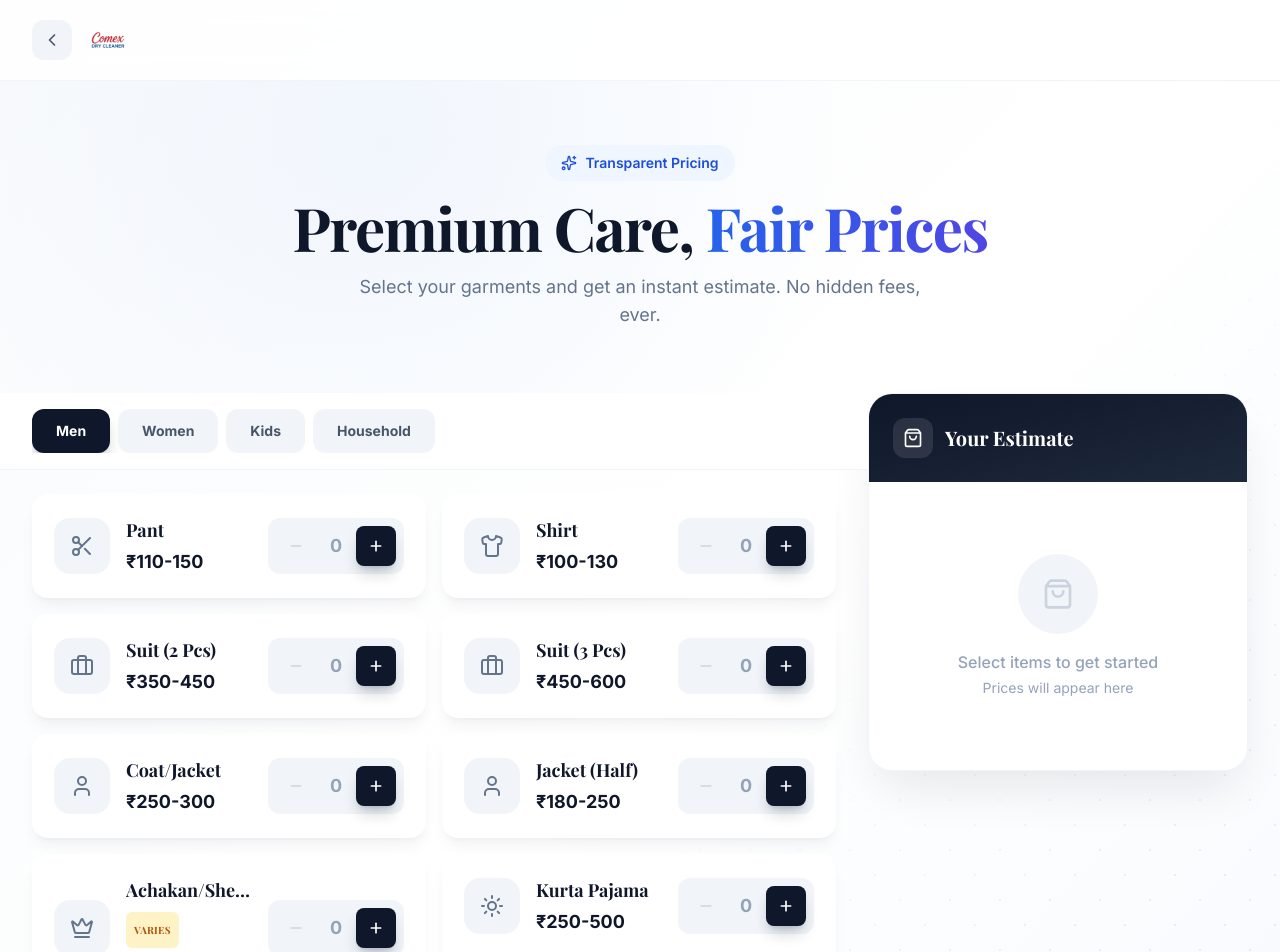
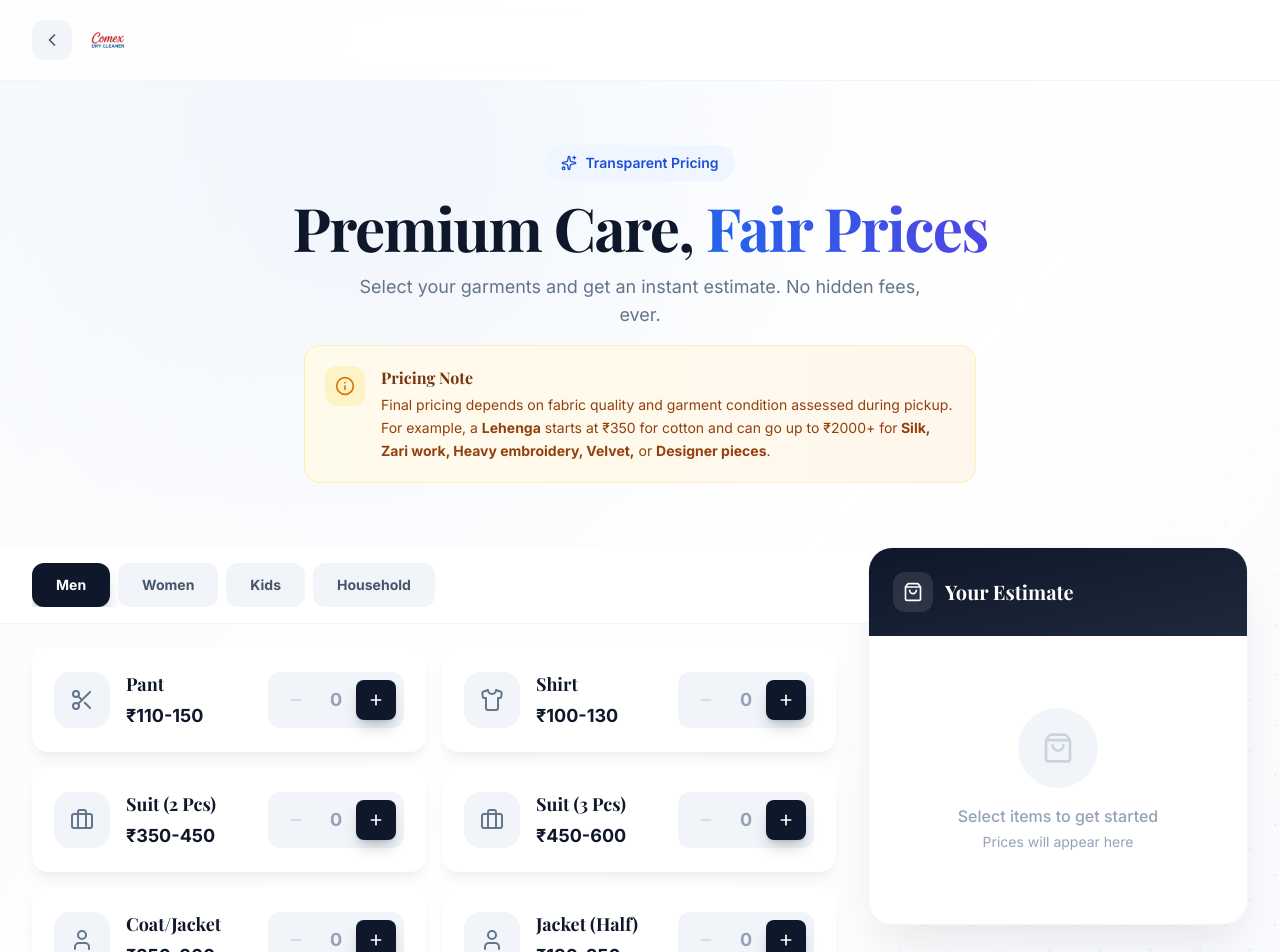
Before and after one commit to comexdryclean70/comex-dryclean-main-website, a Next.js app: page /pricing in a window 1280 px wide. Shown: the top 952 px of the page. Built offline with nearby package versions, Linux system fonts and the light colour scheme; a web font is replaced by a local one.

Commit message:
feat: add fabric quality disclaimer and remove varies tag

```diff
--- a/src/app/pricing/page.tsx
+++ b/src/app/pricing/page.tsx
@@ -95,6 +95,25 @@ export default function PricingPage() {
                         <p className="text-lg text-slate-500 max-w-xl mx-auto">
                             Select your garments and get an instant estimate. No hidden fees, ever.
                         </p>
+
+                        {/* Pricing Disclaimer */}
+                        <div className="mt-8 max-w-2xl mx-auto">
+                            <div className="bg-gradient-to-r from-amber-50 to-orange-50 border border-amber-200/50 rounded-2xl p-5 text-left">
+                                <div className="flex items-start gap-4">
+                                    <div className="w-10 h-10 bg-amber-100 rounded-xl flex items-center justify-center shrink-0">
+                                        <Info className="w-5 h-5 text-amber-600" />
+                                    </div>
+                                    <div>
+                                        <h3 className="font-bold text-amber-900 mb-1">Pricing Note</h3>
+                                        <p className="text-sm text-amber-800 leading-relaxed">
+                                            Final pricing depends on fabric quality and garment condition assessed during pickup.
+                                            For example, a <strong>Lehenga</strong> starts at ₹350 for cotton and can go up to ₹2000+ for
+                                            <strong> Silk, Zari work, Heavy embroidery, Velvet,</strong> or <strong>Designer pieces</strong>.
+                                        </p>
+                                    </div>
+                                </div>
+                            </div>
+                        </div>
                     </motion.div>
                 </div>
             </div>
@@ -159,11 +178,6 @@ export default function PricingPage() {
                                                 <div className="min-w-0">
                                                     <h3 className="font-bold text-slate-900 text-lg flex items-center gap-2 flex-wrap">
                                                         <span className="truncate">{item.name}</span>
-                                                        {isVariable && (
-                                                            <span className="shrink-0 text-[10px] bg-amber-100 text-amber-700 px-2 py-1 rounded-md font-bold uppercase tracking-wide">
-                                                                Varies
-                                                            </span>
-                                                        )}
                                                     </h3>
                                                     <p className={`text-lg font-bold mt-1 transition-colors ${isInCart ? 'text-blue-600' : 'text-slate-900'
                                                         }`}>
```
Lines whose indentation alone changed are shown as unchanged.
